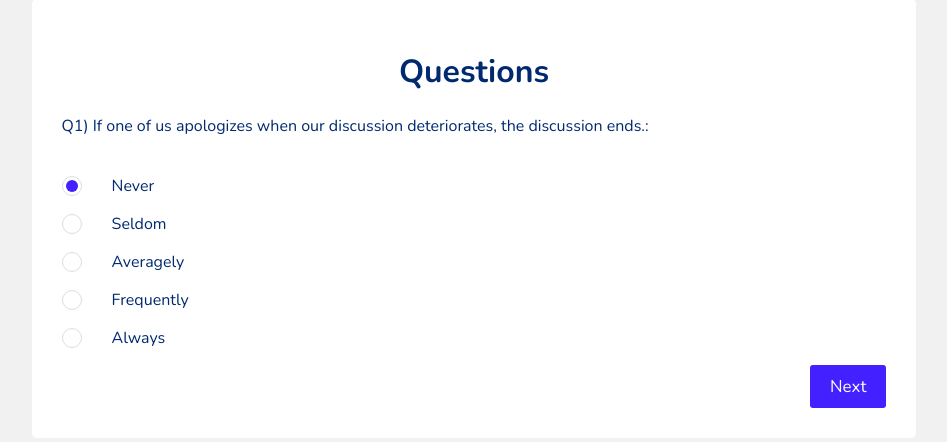
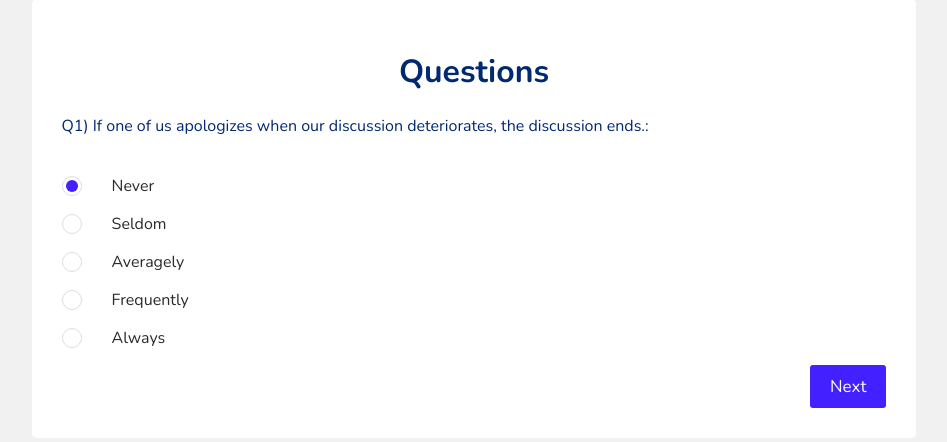
Before and after one commit to GlenR16/Divorce-Prediction, a Django app: page /form in a window 1280 px wide, with the box ticked. Shown: the part 91-533 px from the top of the page, without its empty margins (166-1113 px from the left). Run offline with Django 4.2, Linux system fonts and the light colour scheme; parts of the project's set-up code (start-up, migrations or seed data) failed here and were passed over.

Commit message:
Update form.css

```diff
--- a/divorce_prediction/divorce_prediction/static/css/form.css
+++ b/divorce_prediction/divorce_prediction/static/css/form.css
@@ -103,7 +103,7 @@
     cursor: pointer;
     line-height: 20px;
     display: inline-block;
-    color: #012970;
+    color: rgb(43, 41, 41);
 }
 [type="radio"]:checked + label:before,
 [type="radio"]:not(:checked) + label:before {
```
